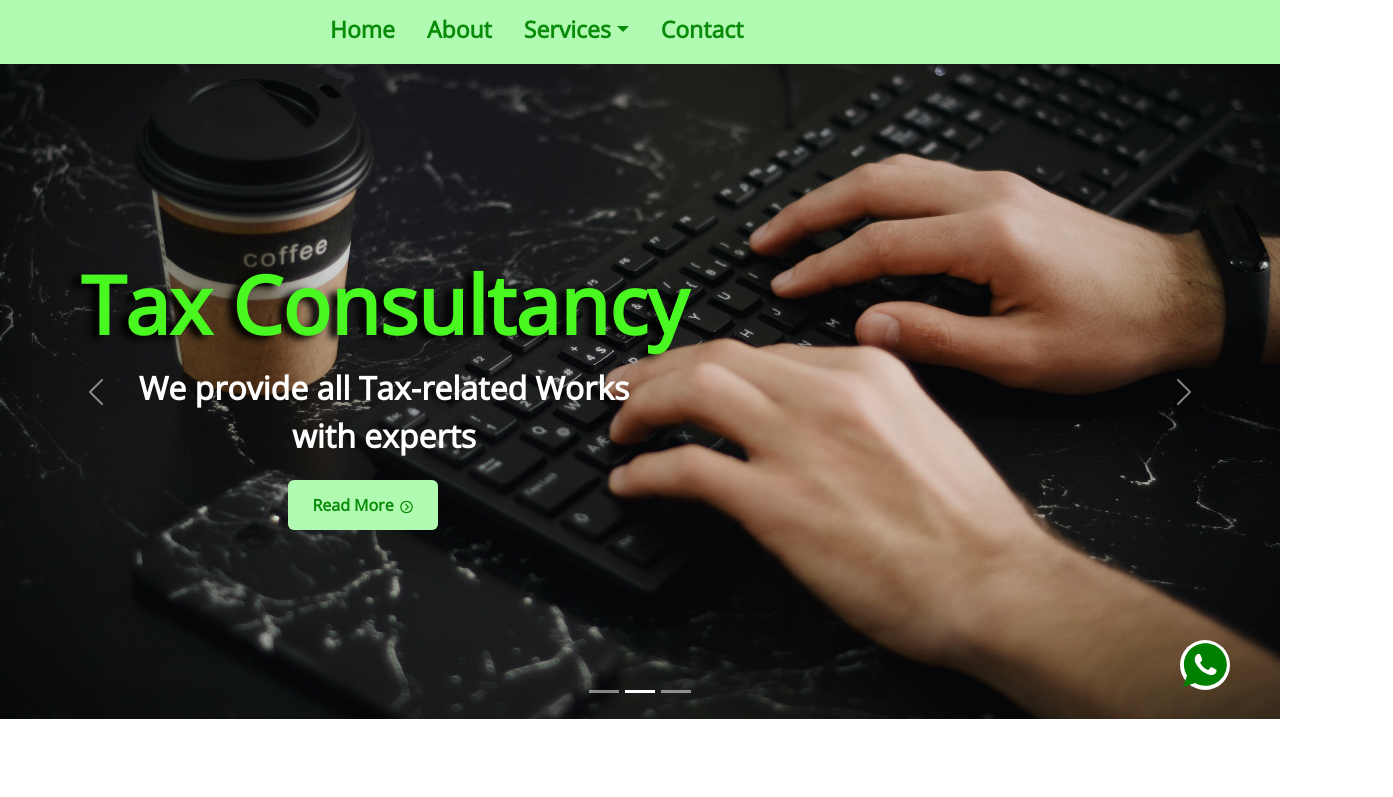
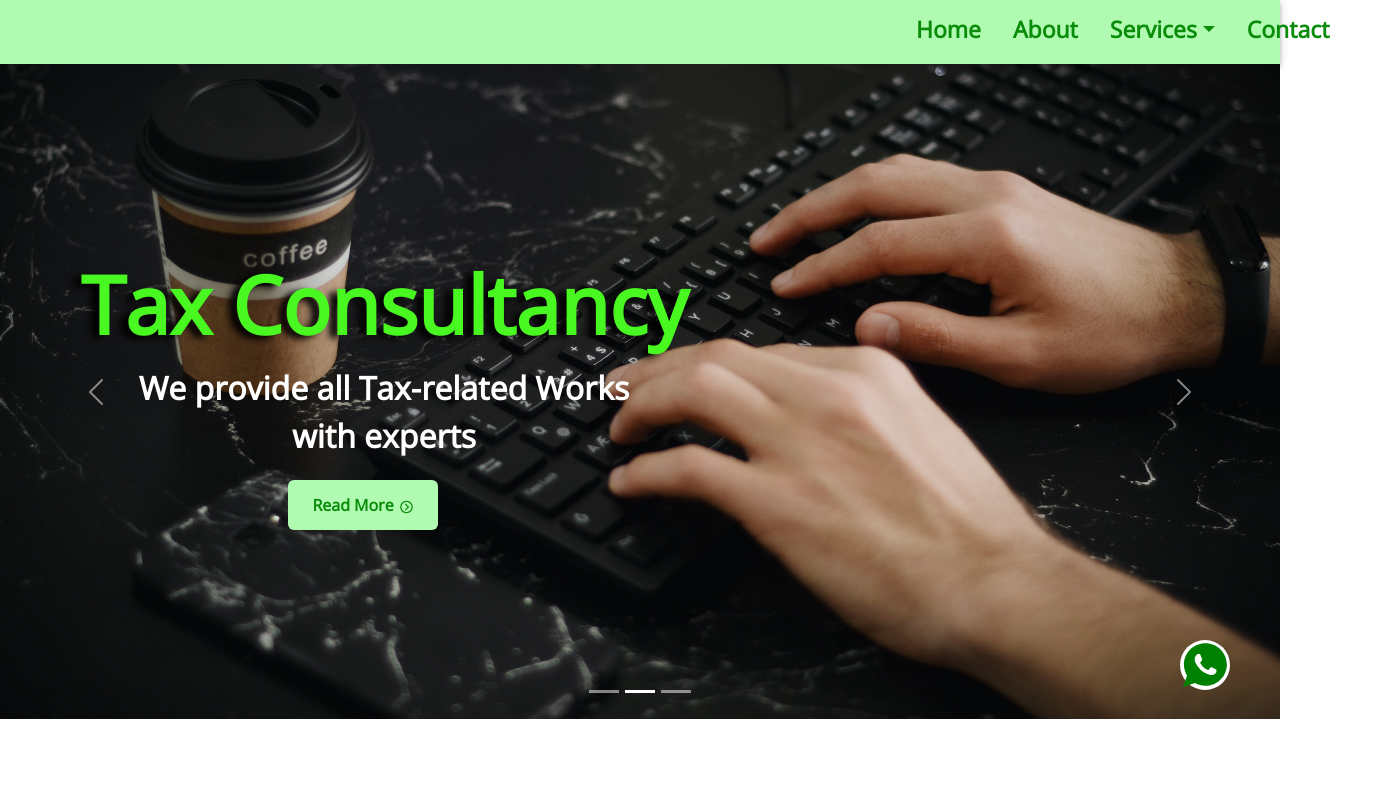
Before and after one commit to jazeela95/Typing-Center-project, a React (Create React App) app: page / in a window 1280 px wide. Shown: the top 797 px of the page, 1393 px wide, since content can reach past the window. Built offline with nearby package versions, Linux system fonts and the light colour scheme; grey boxes are pictures that could not be loaded.

Commit message:
logo positio

```diff
--- a/src/Components/Navbar/Navbar.css
+++ b/src/Components/Navbar/Navbar.css
@@ -78,7 +78,7 @@ li.active {
 
     .css-r6ewbb-MuiToolbar-root {
         min-height: 64px;
-        margin-left: -800px;
+        /* margin-left: -800px; */
     }
     .webviewnav
     {
```
